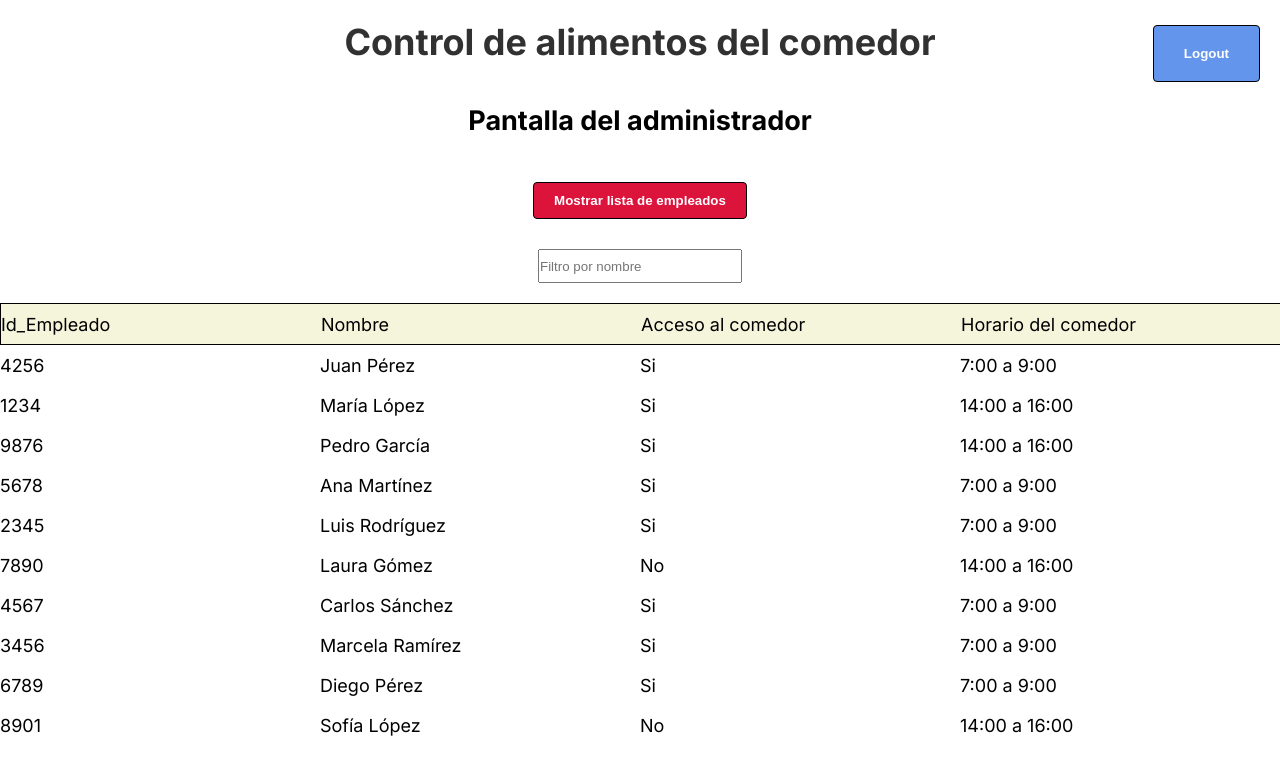
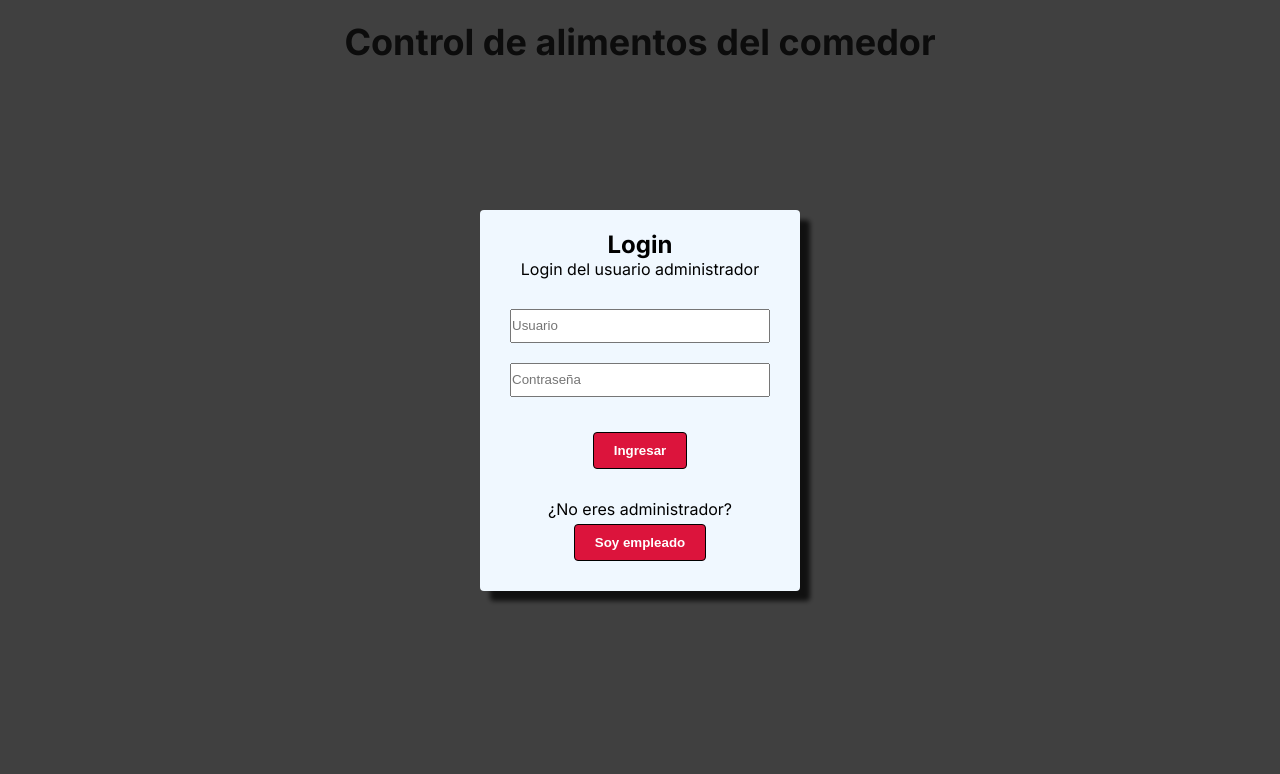
Before and after one commit to RaulAcostaDeveloper/Control-de-alimentos-del-comedor, a Next.js app: page / in a window 1280 px wide. Shown: the top 774 px of the page. Built offline with nearby package versions, Linux system fonts and the light colour scheme.

Commit message:
listo para deploy

```diff
--- a/src/app/Elements/EmpleadosList.tsx
+++ b/src/app/Elements/EmpleadosList.tsx
@@ -100,10 +100,7 @@ type Props = {
     filter?: string;
 }
 export const EmpleadosList = ({ filter } :Props): JSX.Element => {
-    const [ empleadosLista, setEmpleadosLista ] = useState([{}]);
-    useEffect(()=>{
-        setEmpleadosLista(empleados);
-    },[]);
+    const [ empleadosLista, setEmpleadosLista ] = useState(empleados);
     useEffect(()=> {
         if (filter) {
             const arr = filtraPorNombre(filter);
--- a/src/app/Elements/MainAdmin.tsx
+++ b/src/app/Elements/MainAdmin.tsx
@@ -5,7 +5,7 @@ import { useState } from 'react';
 import '../Styles/MainAdmin.css';
 import { EmpleadosList } from './EmpleadosList';
 export const MainAdmin = ({ openLogin } :Props): JSX.Element => {
-    const [ showList, setShowList ] = useState(true);
+    const [ showList, setShowList ] = useState(false);
     const [ filtroNombre, setFiltroNombre ] = useState('');
     return (
         <div className="mainAdmin">
--- a/src/app/Elements/index.tsx
+++ b/src/app/Elements/index.tsx
@@ -6,8 +6,8 @@ import { MainAdmin } from './MainAdmin'
 import { MainEmpleado } from './MainEmpleado'
 
 export const Index = (): JSX.Element => {
-    const [ showLogin, setShowLogin ] = useState(false);
-    const [ isLoggedAdmin, setIsLoggedAdmin ] = useState(true);
+    const [ showLogin, setShowLogin ] = useState(true);
+    const [ isLoggedAdmin, setIsLoggedAdmin ] = useState(false);
     const handleLogin = (isAdmin: boolean) => {
         setShowLogin(false);
         setIsLoggedAdmin(isAdmin);
--- a/src/app/Styles/EmpleadosList.css
+++ b/src/app/Styles/EmpleadosList.css
@@ -14,7 +14,8 @@
         }
         .encabezado{
             background-color:beige;
-            border:1px solid black;
+            border-top: 1px solid black;
+            border-bottom: 1px solid black;
         }
     }
 }
```
